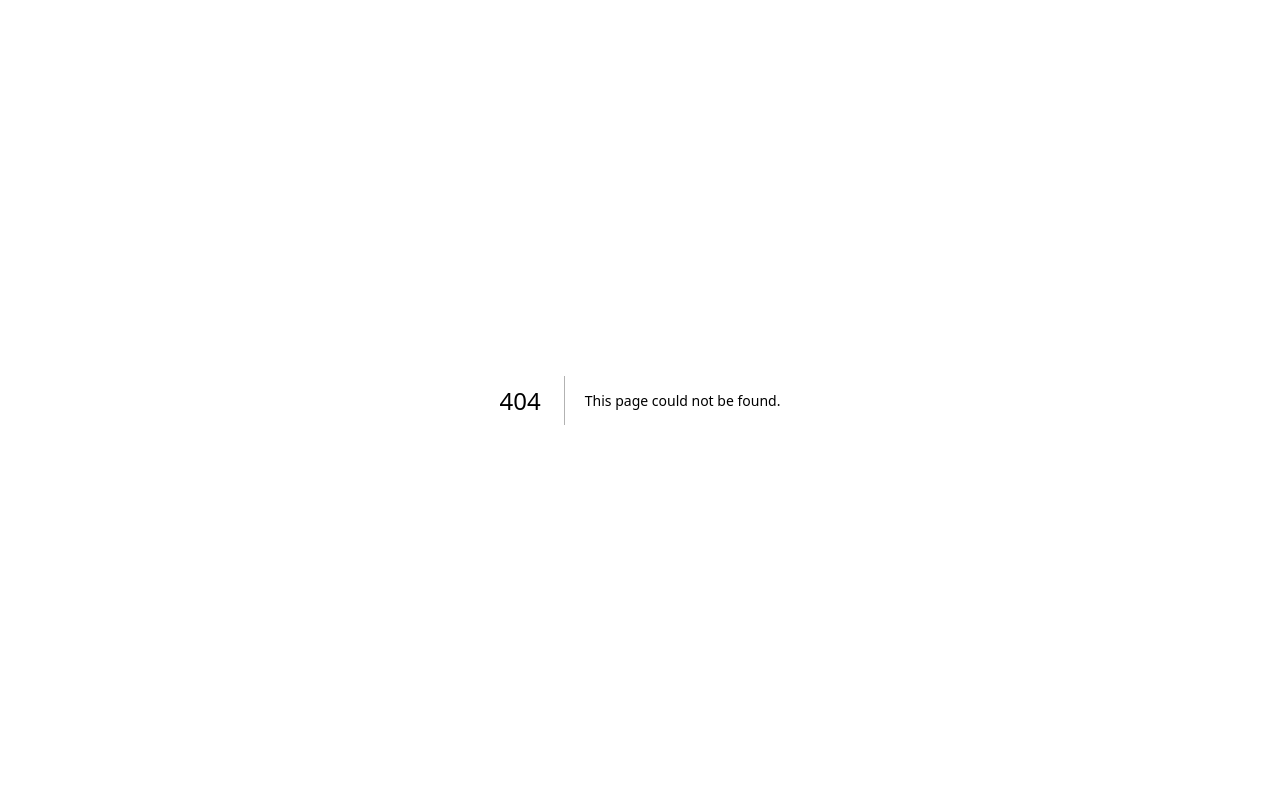
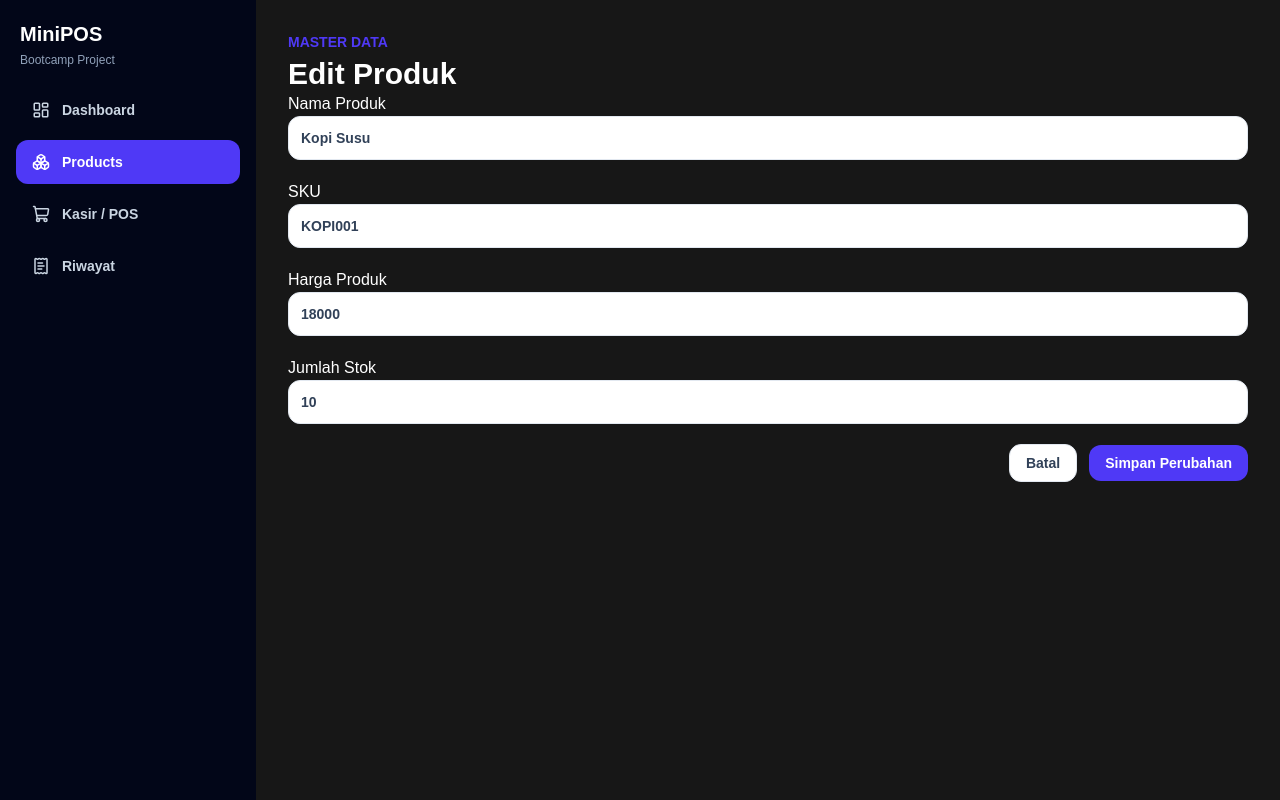
Before and after one commit to taqiyyhdh/mini-pos, a Next.js app: page /products/1/edit in a window 1280 px wide. Before the commit this address had no page. Built offline with nearby package versions, Linux system fonts and the light colour scheme.

Commit message:
feat: add edit and delete functions

```diff
--- /dev/null
+++ b/src/app/(dashboard)/products/[id]/edit/page.tsx
@@ -0,0 +1,60 @@
+"use client";
+
+import { useEffect, useState } from "react";
+import {useParams, useRouter} from "next/navigation";
+import { ProductForm } from "@/components/products/product-form";
+
+import {
+  getProductById,
+  updateProduct,
+} from "@/lib/product-storage";
+
+import type {
+  ProductInput,
+  Product,
+} from "@/types/product";
+
+export default function EditProductPage () {
+  const router = useRouter();
+  const params = useParams<{ id: string }>();
+
+  const [product, setProduct] = useState<Product | null>(null);
+  const [loading, setLoading] = useState(true);
+
+  useEffect(() => {
+    const selectedProduct = getProductById(params.id);
+
+    setProduct(selectedProduct);
+    setLoading(false);
+  }, [params.id]);
+
+  if (loading) {
+    return <p>Memuat produk...</p>
+  }
+
+  if (!product) {
+    return <p>Produk tidak ditemukan</p>
+  }
+
+  function handleSubmit (input: ProductInput) {
+    if(!product) return
+    updateProduct(product.id, input);
+
+    router.push("/products");
+  }
+  return (
+    <div>
+      <p className="text-sm font-bold text-indigo-600">
+        MASTER DATA
+      </p>
+      <h1 className="mt-1 text-3xl font-black">
+        Edit Produk
+      </h1>
+      <ProductForm
+        defaultValues={product}
+        submitLabel="Simpan Perubahan"
+        onSubmit={handleSubmit}
+      />
+    </div>
+  );
+}
--- a/src/app/(dashboard)/products/page.tsx
+++ b/src/app/(dashboard)/products/page.tsx
@@ -8,6 +8,8 @@ import {Plus,Search} from "lucide-react";
 import type { Product } from "@/types/product";
 import { formatCurrency } from "@/utils/currency";
 import { getProducts } from "@/utils/product-storage";
+import { Pencil, Trash2 } from "lucide-react";
+import { deleteProduct } from "@/lib/product-storage";
 
 const sampleProducts: Product[] = [
   {
@@ -37,18 +39,39 @@ export default function ProductsPage() {
   const [search, setSearch] = useState("");
   const [products, setProducts] = useState<Product[]>([]);
 
+
   useEffect(() => {
     setProducts(getProducts());
   }, []);
 
-  const filtered = useMemo(() => {
+  // const filtered = useMemo(() => {
+  //   const keyword = search.toLowerCase();
+
+  //   return products.filter((product) =>
+  //       product.name.toLowerCase().includes(keyword) ||
+  //       product.sku.toLowerCase().includes(keyword)
+  //   );
+  // }, [products, search]);
+
+  const filteredProducts = products.filter ((product) => {
     const keyword = search.toLowerCase();
+    return (
+      product.name.toLowerCase().includes(keyword) ||
+      product.sku.toLowerCase().includes(keyword)
+    );
+  });
 
-    return products.filter((product) =>
-        product.name.toLowerCase().includes(keyword) ||
-        product.sku.toLowerCase().includes(keyword)
+  function handleDelete(id: string) {
+    const confirmed = window.confirm(
+      "Yakin ingin menghapus produk ini?"
     );
-  }, [products, search]);
+    if (!confirmed) {
+      return;
+    }
+    deleteProduct(id);
+    const latestProducts = getProducts();
+    setProducts(latestProducts);
+  }
 
   return (
     <div>
@@ -82,7 +105,7 @@ export default function ProductsPage() {
           className="pl-3"
           />
       </div>
-      {filtered.length > 0 && (
+      {filteredProducts.length > 0 && (
         <div className="overflow-hidden rounded-2xl border border-slate-200 bg-white shadow-sm">
           <div className="overflow-x-auto">
             <table className="w-full text-leftt text-sm">
@@ -96,7 +119,7 @@ export default function ProductsPage() {
                 </tr>
               </thead>
               <tbody className="divide-y divide-slate-100">
-                {filtered.map((product) => {
+                {filteredProducts.map((product) => {
                   const stockColor =
                     product.stock <= 5
                       ? "bg-amber-100 text-amber-800"
@@ -123,13 +146,17 @@ export default function ProductsPage() {
                         <div className="flex justify-center gap-2">
                           <Link
                             href={"/products/" + product.id + "/edit"}
-                            className="rounded-lg border px-3 py-2 text-sm text-slate-700"
+                            className="flex items-center gap-2 rounded-lg bg-indigo-600 px-3 py-2 text-sm font-bold text-white"
                           >
+                            <Pencil size={18} />
                             Edit
                           </Link>
                           <button
-                            className="rounded-lg border border-rose-200 px-3 py-2 text-sm text-rose-600"
+                            type="button"
+                            onClick={() => handleDelete(product.id)}
+                            className="flex items-center gap-2 rounded-lg border bg-red-600 px-3 py-2 text-sm font-bold text-white"
                           >
+                            <Trash2 size={18} />
                             Hapus
                           </button>
                         </div>
@@ -142,13 +169,32 @@ export default function ProductsPage() {
           </div>
         </div>
       )}
-      {sampleProducts.length === 0 && (
+      {filteredProducts.length === 0 && (
         <EmptyState
           title="Belum ada produk"
           description="Tambahkan produk pertama untuk memulai transaksi POS."
         />
       )}
-      {sampleProducts.length > 0 && filtered.length === 0 &&(
+
+      {/* {filteredProducts.length === 0 ? (
+        <EmptyState
+          title="Produk tidak ditemukan"
+          description="Coba gunakan kata kunci lain atau tambahkan produk baru."
+        />
+        ): (
+          <div className="grid gap-3">
+            <Search className="mx-auto mb-2" />
+            {filteredProducts.map((product) => (
+              <ProductRow
+                key={product.id}
+                product={product}
+              />
+            ))}
+          </div>
+        )
+      } */}
+
+      {sampleProducts.length > 0 && filteredProducts.length === 0 &&(
         <div className="rounded-2xl bg-white p-8 text-center text-sm text-slate-500">
           <Search className="mx-auto mb-2" />
           Produk tidak ditemukan.
--- a/src/components/products/product-form.tsx
+++ b/src/components/products/product-form.tsx
@@ -5,12 +5,11 @@ import { Button } from "@/components/ui/button";
 import { Input } from "@/components/ui/input";
 import { ProductInput } from "@/types/product";
 
-// Definisikan tipe props
 type ProductFormProps = {
-  initialValues?: ProductInput;
+  defaultValues?: ProductInput;
   submitLabel?: string;
-  onSubmit: (values: ProductInput) => void;
-}
+  onSubmit: (input: ProductInput) => void;
+};
 
 // nilai bawaan (default values)
 const defaultValues: ProductInput = {
@@ -22,11 +21,19 @@ const defaultValues: ProductInput = {
 
 // komponent utama
 export function ProductForm({
-  initialValues = defaultValues,
-  submitLabel = "Simpan Produk",
+  defaultValues ,
+  submitLabel = "Simpan",
   onSubmit,
 }: ProductFormProps) {
-  const [values, setValues] = useState<ProductInput>(initialValues);
+
+  const [values, setValues] = useState<ProductInput>(
+    {
+    name: defaultValues?.name ?? "",
+    sku: defaultValues?.sku ?? "",
+    price: defaultValues?.price ?? 0,
+    stock: defaultValues?.stock ?? 0,
+  }
+  );
 
   // helper untuk update input field
   function updateField(
@@ -104,9 +111,9 @@ function validateProduct(values: ProductInput) {
           placeholder="Contoh: KOPI001"
         />
 
-         {errors.name && (
+         {errors.sku && (
           <p className="mt-1 text-sm font-semibold text-red-600">
-            {errors.name}
+            {errors.sku}
           </p>
         )}
       </div>
@@ -148,7 +155,7 @@ function validateProduct(values: ProductInput) {
       </div>
 
       <div  className="flex items-center justify-end gap-3">
-        <Button variant="secondary" asChild>
+        <Button variant="secondary" >
           <Link href="/products">Batal</Link>
         </Button>
         <Button type="submit">
--- /dev/null
+++ b/src/lib/product-storage.ts
@@ -0,0 +1,49 @@
+import type {
+  Product,
+  ProductInput,
+} from "@/types/product";
+import { getProducts } from "@/utils/product-storage";
+
+const STORAGE_KEY = "minipos-products";
+
+export function getProductById(id: string) {
+  const products = getProducts();
+  const product = products.find((item) => {
+    return item.id === id;
+  });
+  return product ?? null;
+}
+
+export function updateProduct(
+  id: string,
+  input: ProductInput
+) {
+  const products = getProducts();
+  const updateProducts = products.map((product) => {
+    if (product.id !== id) {
+      return product;
+    }
+    return {
+      ...product,
+      ...input,
+      updatedAt: new Date().toISOString(),
+    };
+  });
+  saveProducts(updateProducts);
+   return getProductById(id);
+}
+
+export function deleteProduct(id: string) {
+  const products = getProducts();
+  const filteredProducts = products.filter((product) => {
+    return product.id !== id;
+  });
+  saveProducts(filteredProducts);
+}
+
+function saveProducts(products: Product[]) {
+  localStorage.setItem(
+    STORAGE_KEY,
+    JSON.stringify(products)
+  );
+}
```
Lines whose indentation alone changed are shown as unchanged.
